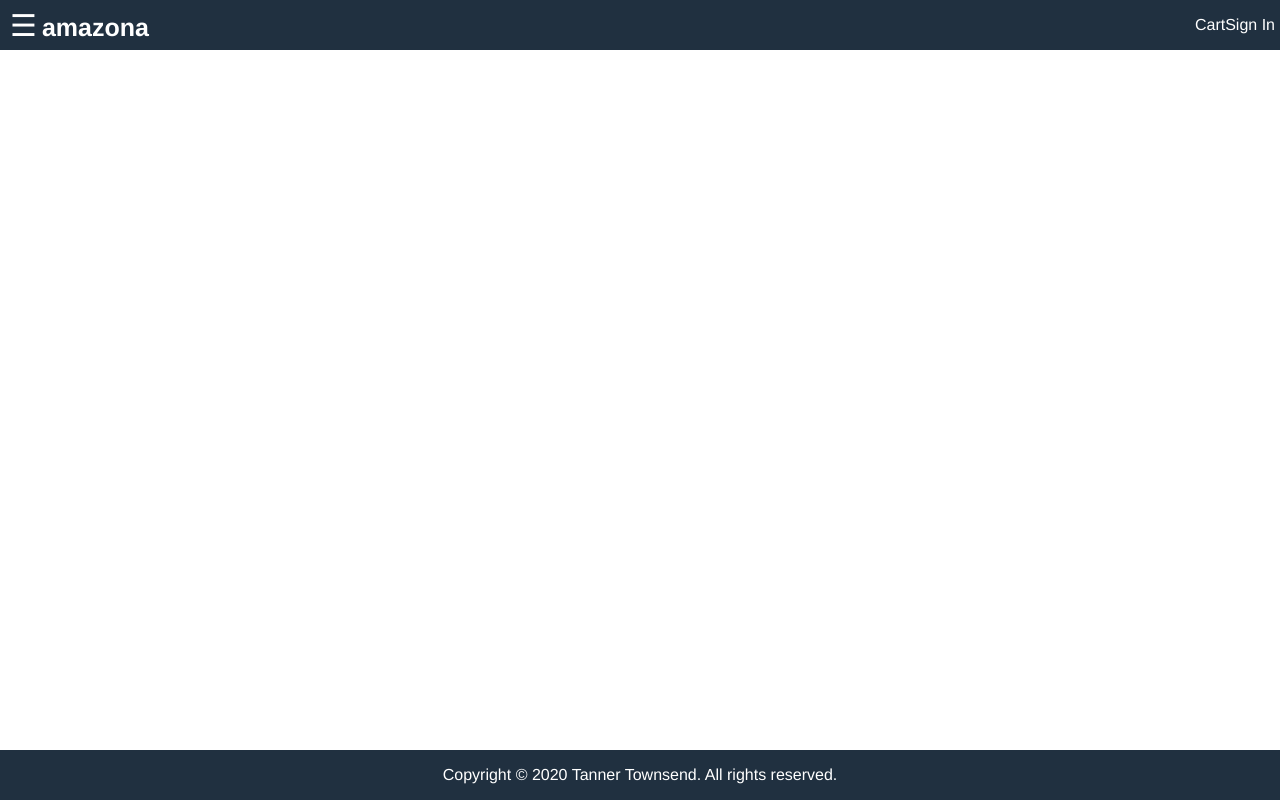
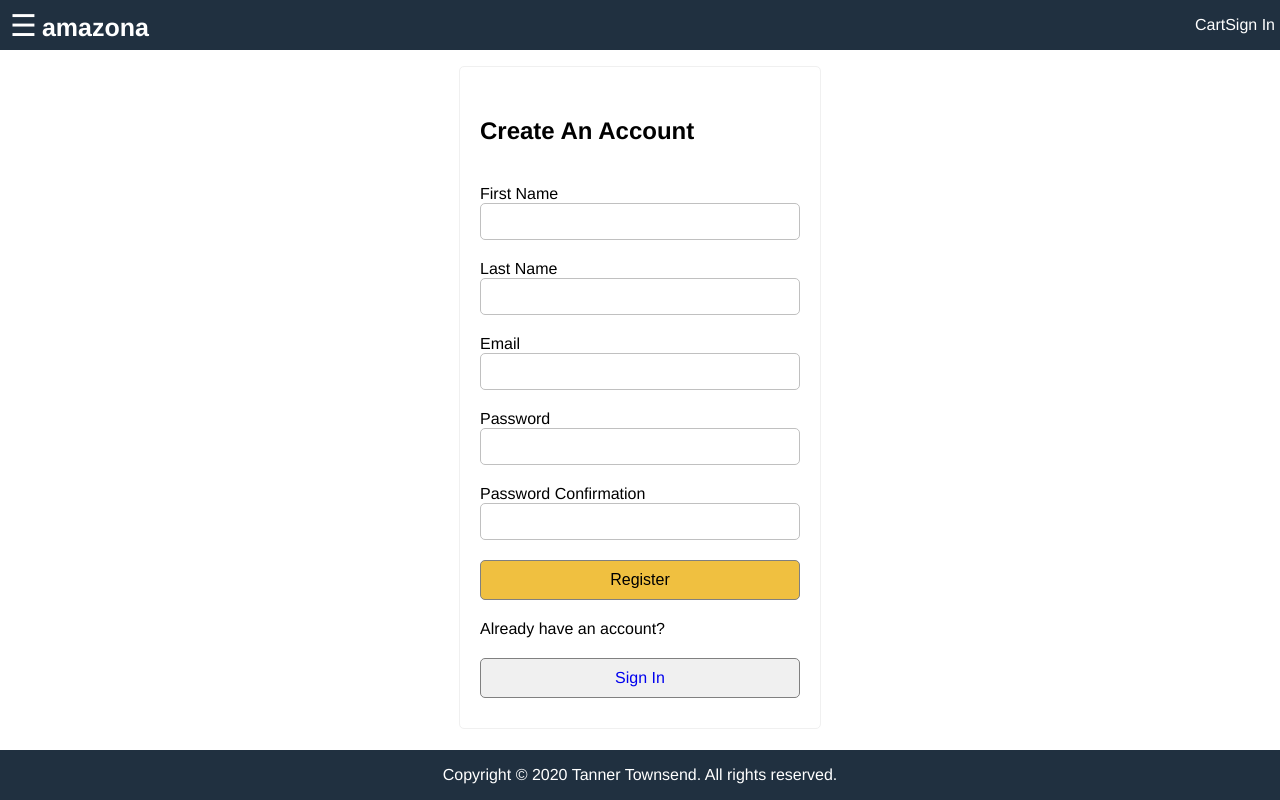
Before and after one commit to MHasan159/PetShop-Frontend, a React (Create React App) app: page /register in a window 1280 px wide. Built offline with nearby package versions, Linux system fonts and the light colour scheme.

Commit message:
Setup register and login components

```diff
--- a/src/App.js
+++ b/src/App.js
@@ -3,8 +3,14 @@ import { BrowserRouter, Route, Link } from 'react-router-dom';
 import HomeContainer from './containers/HomeContainer';
 import ProductContainer from './containers/ProductContainer';
 import CartContainer from './containers/CartContainer';
+import SigninContainer from './containers/SigninContainer';
+import { useSelector } from 'react-redux';
+import RegisterContainer from './containers/RegisterContainer';
 
 function App() {
+  const userSignin = useSelector(state => state.userSignin);
+  const { user } = userSignin.userInfo;
+
   const openMenu = () => {
     document.querySelector('.sidebar').classList.add('open');
   };
@@ -23,7 +29,7 @@ function App() {
           </div>
           <div className='header-links'>
             <a href='cart.html'>Cart</a>
-            <a href='signin'>Sign In</a>
+            {user ? <Link to='/profile'>{user.first_name}</Link> : <Link to='/signin'>Sign In</Link>}
           </div>
         </header>
 
@@ -44,6 +50,8 @@ function App() {
 
         <main className='main'>
           <div className='content'>
+            <Route path='/register' component={RegisterContainer} />
+            <Route path='/signin' component={SigninContainer} />
             <Route path='/products/:id' component={ProductContainer} />
             <Route path='/cart/:id?' component={CartContainer} />
             <Route path='/' exact component={HomeContainer} />
--- /dev/null
+++ b/src/actions/userActions.js
@@ -0,0 +1,29 @@
+export const signin = (email, password) => dispatch => {
+  fetch('/login', {
+    method: 'POST',
+    headers: {
+      'Content-Type': 'application/json',
+    },
+    body: JSON.stringify({ email, password }),
+  })
+    .then(res => res.json())
+    .then(user => dispatch({ type: 'LOGIN_USER', payload: user }));
+};
+
+export const register = (first_name, last_name, email, password, password_confirmation) => dispatch => {
+  fetch('/users', {
+    method: 'POST',
+    headers: {
+      'Content-Type': 'application/json',
+    },
+    body: JSON.stringify({
+      first_name,
+      last_name,
+      email,
+      password: password,
+      password_confirmation: password_confirmation,
+    }),
+  })
+    .then(res => res.json())
+    .then(user => dispatch({ type: 'REGISTER_USER', payload: user }));
+};
--- /dev/null
+++ b/src/containers/RegisterContainer.js
@@ -0,0 +1,80 @@
+import React, { useEffect, useState } from 'react';
+import { useSelector, useDispatch } from 'react-redux';
+import { Link } from 'react-router-dom';
+import { register } from '../actions/userActions';
+
+const RegisterContainer = props => {
+  const [firstName, setFirstName] = useState('');
+  const [lastName, setLastName] = useState('');
+  const [email, setEmail] = useState('');
+  const [password, setPassword] = useState('');
+  const [passwordConfirmation, setPasswordConformation] = useState('');
+
+  const userRegister = useSelector(state => state.userRegister);
+  const { userInfo } = userRegister;
+  const dispatch = useDispatch();
+
+  useEffect(() => {
+    if (userInfo) {
+      props.history.push('/');
+    }
+    return () => {
+      //
+    };
+  }, [userInfo]);
+
+  const submitHandler = event => {
+    event.preventDefault();
+    dispatch(register(firstName, lastName, email, password, passwordConfirmation));
+  };
+
+  return (
+    <div className='form'>
+      <form onSubmit={submitHandler}>
+        <ul className='form-container'>
+          <li>
+            <h2>Create An Account</h2>
+          </li>
+          <li>
+            <label htmlFor='first_name'>First Name</label>
+            <input type='first_name' name='first_name' id='first_name' onChange={e => setFirstName(e.target.value)} />
+          </li>
+          <li>
+            <label htmlFor='last_name'>Last Name</label>
+            <input type='last_name' name='last_name' id='last_name' onChange={e => setLastName(e.target.value)} />
+          </li>
+          <li>
+            <label htmlFor='email'>Email</label>
+            <input type='email' name='email' id='email' onChange={e => setEmail(e.target.value)} />
+          </li>
+          <li>
+            <label htmlFor='password'>Password</label>
+            <input type='password' id='password' name='password' onChange={e => setPassword(e.target.value)} />
+          </li>
+          <li>
+            <label htmlFor='password_confirmation'>Password Confirmation</label>
+            <input
+              type='password'
+              id='password_confirmation'
+              name='password_confirmation'
+              onChange={e => setPasswordConformation(e.target.value)}
+            />
+          </li>
+          <li>
+            <button type='submit' className='button primary'>
+              Register
+            </button>
+          </li>
+          <li>Already have an account?</li>
+          <li>
+            <Link to='/signin' className='button secondary text-center'>
+              Sign In
+            </Link>
+          </li>
+        </ul>
+      </form>
+    </div>
+  );
+};
+
+export default RegisterContainer;
--- a/src/containers/SigninContainer.js
+++ b/src/containers/SigninContainer.js
@@ -1 +1,59 @@
-import React frmo 'react';
+import React, { useEffect, useState } from 'react';
+import { useSelector, useDispatch } from 'react-redux';
+import { Link } from 'react-router-dom';
+import { signin } from '../actions/userActions';
+
+const SigninContainer = props => {
+  const [email, setEmail] = useState('');
+  const [password, setPassword] = useState('');
+  const userSignin = useSelector(state => state.userSignin);
+  const { userInfo } = userSignin;
+  const dispatch = useDispatch();
+
+  useEffect(() => {
+    if (userInfo) {
+      props.history.push('/');
+    }
+    return () => {
+      //
+    };
+  }, [userInfo]);
+
+  const submitHandler = event => {
+    event.preventDefault();
+    dispatch(signin(email, password));
+  };
+
+  return (
+    <div className='form'>
+      <form onSubmit={submitHandler}>
+        <ul className='form-container'>
+          <li>
+            <h2>Sign-In</h2>
+          </li>
+          <li>
+            <label htmlFor='email'>Email</label>
+            <input type='email' name='email' id='email' onChange={e => setEmail(e.target.value)} />
+          </li>
+          <li>
+            <label htmlFor='password'>Password</label>
+            <input type='password' id='password' name='password' onChange={e => setPassword(e.target.value)} />
+          </li>
+          <li>
+            <button type='submit' className='button primary'>
+              Sign In
+            </button>
+          </li>
+          <li>New to amazona?</li>
+          <li>
+            <Link to='/register' className='button secondary text-center'>
+              Create Account
+            </Link>
+          </li>
+        </ul>
+      </form>
+    </div>
+  );
+};
+
+export default SigninContainer;
--- a/src/index.css
+++ b/src/index.css
@@ -232,6 +232,14 @@ a:hover {
   background-color: #f0c040;
 }
 
+.button.secondary {
+  background-color: #f0f0f0;
+}
+
+.text-center {
+  text-align: center;
+}
+
 /* Cart */
 .cart {
   display: flex;
@@ -289,3 +297,34 @@ a:hover {
   font-size: 2.5rem;
   text-align: right;
 }
+
+/* Sign In Form */
+.form {
+  display: flex;
+  justify-content: center;
+  align-items: center;
+  height: 100%;
+}
+
+.form-container {
+  display: flex;
+  flex-direction: column;
+  width: 32rem;
+  padding: 2rem;
+  border: 0.1rem #f0f0f0 solid;
+  border-radius: 0.5rem;
+  list-style-type: none;
+}
+
+.form-container li {
+  display: flex;
+  flex-direction: column;
+  margin-bottom: 1rem;
+  margin-top: 1rem;
+}
+
+input {
+  padding: 1rem;
+  border: 0.1rem #c0c0c0 solid;
+  border-radius: 0.5rem;
+}
--- /dev/null
+++ b/src/reducers/userReducers.js
@@ -0,0 +1,25 @@
+export const userSigninReducer = (state = {}, action) => {
+  switch (action.type) {
+    case 'LOGIN_USER':
+      localStorage.setItem('userInfo', JSON.stringify(action.payload));
+      return {
+        userInfo: action.payload,
+      };
+
+    default:
+      return state;
+  }
+};
+
+export const userRegisterReducer = (state = {}, action) => {
+  switch (action.type) {
+    case 'REGISTER_USER':
+      localStorage.setItem('userInfo', JSON.stringify(action.payload));
+      return {
+        userInfo: action.payload,
+      };
+
+    default:
+      return state;
+  }
+};
--- a/src/store.js
+++ b/src/store.js
@@ -3,16 +3,20 @@ import { composeWithDevTools } from 'redux-devtools-extension';
 import thunk from 'redux-thunk';
 import { productListReducer, productDetailsReducer } from './reducers/productReducers';
 import { cartReducer } from './reducers/cartReducers';
+import { userSigninReducer, userRegisterReducer } from './reducers/userReducers';
 
 const cartItems = JSON.parse(localStorage.getItem('cartItems')) || [];
+const userInfo = JSON.parse(localStorage.getItem('userInfo')) || '';
 
-const initalState = { cart: { cartItems } };
+const initalState = { cart: { cartItems }, userSignin: { userInfo } };
 
 const store = createStore(
   combineReducers({
     productList: productListReducer,
     productDetails: productDetailsReducer,
     cart: cartReducer,
+    userSignin: userSigninReducer,
+    userRegister: userRegisterReducer,
   }),
   initalState,
   composeWithDevTools(applyMiddleware(thunk))
```
